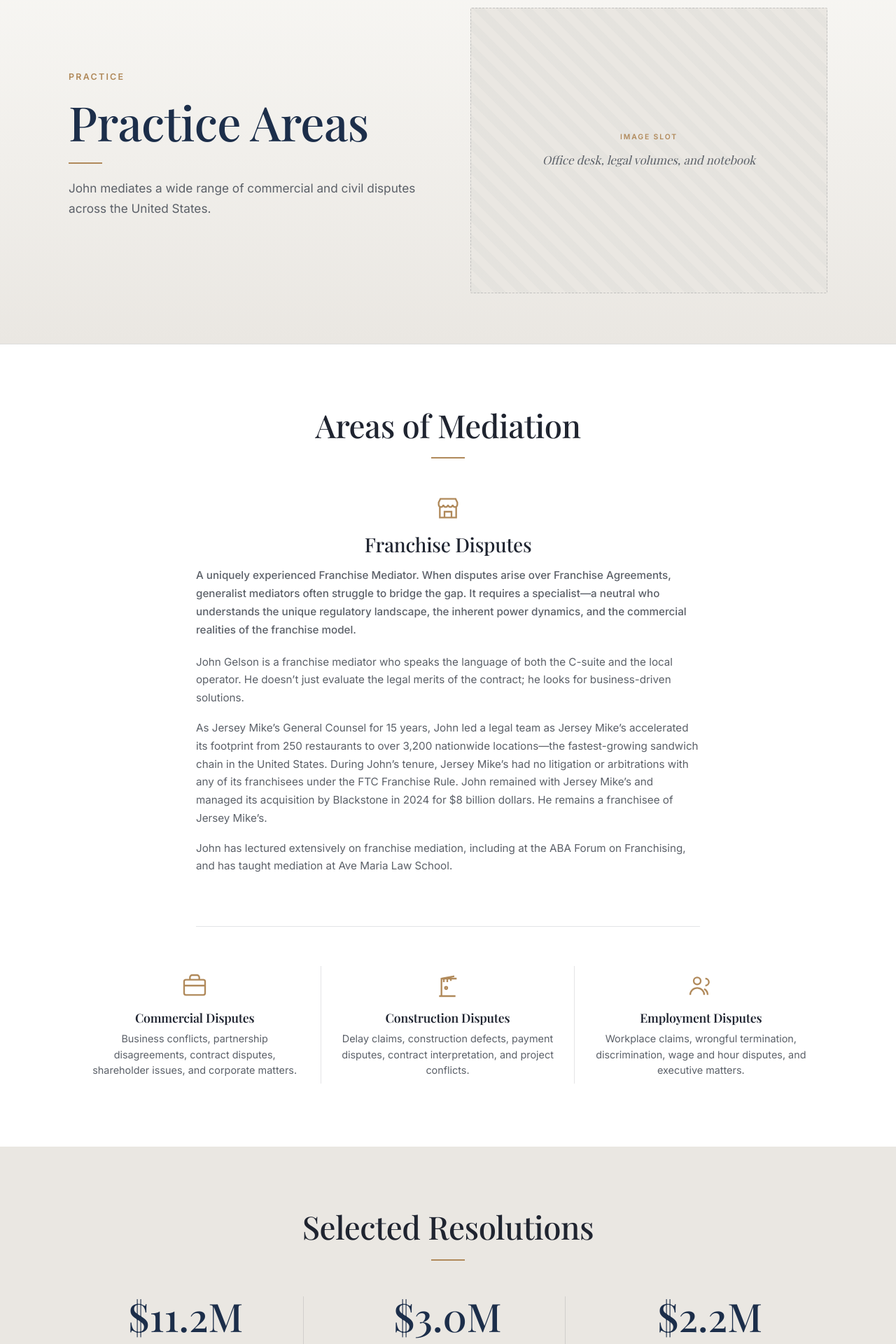
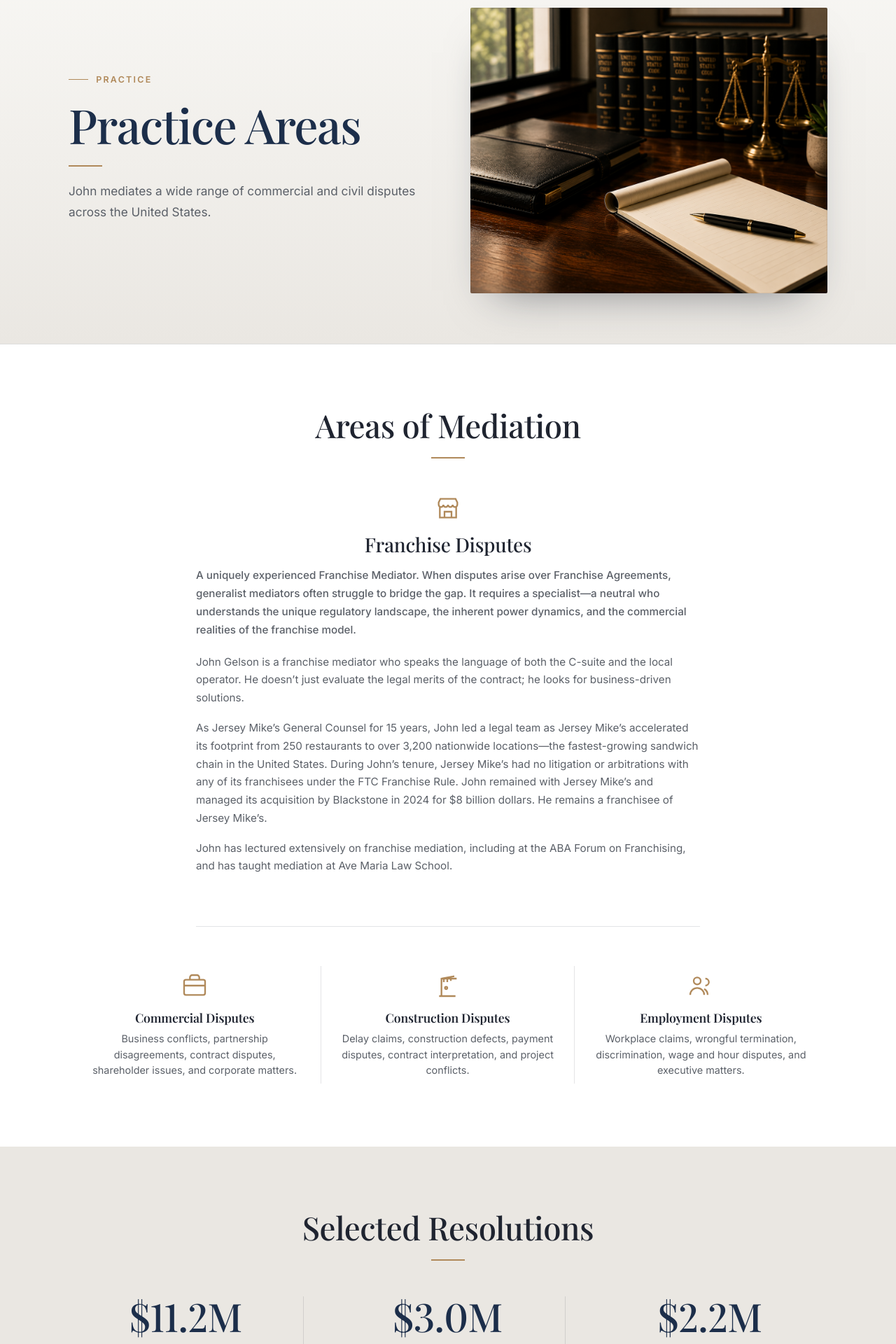
Before and after one commit to MauroAppsLLC/NJMediator, a SvelteKit app: page /practice in a window 1280 px wide. Shown: the part 140-2060 px from the top of the page at 70% size. Built offline with nearby package versions, Linux system fonts and the light colour scheme; a web font is replaced by a local one.

Commit message:
tweaks again 2

```diff
--- a/src/app.css
+++ b/src/app.css
@@ -47,6 +47,8 @@
 	-webkit-font-smoothing: antialiased;
 	-moz-osx-font-smoothing: grayscale;
 	text-rendering: optimizeLegibility;
+	font-feature-settings: 'kern' 1, 'liga' 1, 'calt' 1;
+	font-variant-ligatures: common-ligatures contextual;
 }
 
 h1,
@@ -59,10 +61,13 @@
 	line-height: 1.12;
 	margin: 0;
 	letter-spacing: -0.01em;
+	font-feature-settings: 'kern' 1, 'liga' 1, 'dlig' 1;
+	text-wrap: balance;
 }
 
 h1 {
 	font-size: clamp(2.6rem, 6vw, 4.25rem);
+	letter-spacing: -0.022em;
 }
 
 h2 {
@@ -115,6 +120,9 @@
 }
 
 .eyebrow {
+	display: inline-flex;
+	align-items: center;
+	gap: 0.7rem;
 	font-family: var(--font-body);
 	font-size: 0.78rem;
 	font-weight: 600;
@@ -122,6 +130,14 @@
 	text-transform: uppercase;
 	color: var(--gold);
 	margin: 0 0 1rem;
+}
+
+.eyebrow::before {
+	content: '';
+	width: 1.75rem;
+	height: 1px;
+	background: var(--gold);
+	flex-shrink: 0;
 }
 
 /* The short gold rule used under headings throughout the mockups */
@@ -205,6 +221,22 @@
 	color: var(--navy);
 }
 
+/* Editorial scroll-reveal (applied via use:reveal) */
+.reveal {
+	opacity: 0;
+	transform: translateY(18px);
+	transition:
+		opacity 0.7s cubic-bezier(0.22, 1, 0.36, 1),
+		transform 0.7s cubic-bezier(0.22, 1, 0.36, 1);
+	transition-delay: var(--reveal-delay, 0ms);
+	will-change: opacity, transform;
+}
+
+.reveal.is-revealed {
+	opacity: 1;
+	transform: none;
+}
+
 @media (prefers-reduced-motion: reduce) {
 	html {
 		scroll-behavior: auto;
@@ -213,4 +245,8 @@
 		transition-duration: 0.01ms !important;
 		animation-duration: 0.01ms !important;
 	}
+	.reveal {
+		opacity: 1;
+		transform: none;
+	}
 }
--- /dev/null
+++ b/src/lib/actions/reveal.js
@@ -0,0 +1,41 @@
+/**
+ * Subtle editorial scroll-reveal.
+ * Adds `is-revealed` once the element scrolls into view.
+ * Respects prefers-reduced-motion and gracefully no-ops without IntersectionObserver.
+ */
+export function reveal(node, options = {}) {
+	const { delay = 0, threshold = 0.15 } = options;
+
+	const reduceMotion =
+		typeof window !== 'undefined' &&
+		window.matchMedia &&
+		window.matchMedia('(prefers-reduced-motion: reduce)').matches;
+
+	if (reduceMotion || typeof IntersectionObserver === 'undefined') {
+		node.classList.add('is-revealed');
+		return {};
+	}
+
+	node.classList.add('reveal');
+	if (delay) node.style.setProperty('--reveal-delay', `${delay}ms`);
+
+	const observer = new IntersectionObserver(
+		(entries, obs) => {
+			entries.forEach((entry) => {
+				if (entry.isIntersecting) {
+					entry.target.classList.add('is-revealed');
+					obs.unobserve(entry.target);
+				}
+			});
+		},
+		{ threshold, rootMargin: '0px 0px -8% 0px' }
+	);
+
+	observer.observe(node);
+
+	return {
+		destroy() {
+			observer.disconnect();
+		}
+	};
+}
--- a/src/lib/components/StatGrid.svelte
+++ b/src/lib/components/StatGrid.svelte
@@ -37,6 +37,9 @@
 		font-weight: 500;
 		color: var(--navy);
 		line-height: 1;
+		font-variant-numeric: lining-nums tabular-nums;
+		font-feature-settings: 'lnum' 1, 'tnum' 1;
+		letter-spacing: -0.01em;
 	}
 
 	.label {
--- a/src/routes/contact/+page.svelte
+++ b/src/routes/contact/+page.svelte
@@ -1,5 +1,6 @@
 <script>
 	import { site } from '$lib/site.js';
+	import { reveal } from '$lib/actions/reveal.js';
 
 	let name = $state('');
 	let email = $state('');
@@ -32,7 +33,7 @@
 	<title>Contact | John F. Gelson — Mediation & Resolution Services</title>
 	<meta
 		name="description"
-		content="Contact John F. Gelson to discuss your case. Office in Little Silver, New Jersey, serving clients throughout New Jersey and New York. All inquiries are confidential."
+		content="Contact John F. Gelson to discuss your case. Serving clients across the United States. All inquiries are confidential."
 	/>
 </svelte:head>
 
@@ -50,7 +51,7 @@
 	</div>
 </section>
 
-<section class="section connect">
+<section class="section connect" use:reveal>
 	<div class="container connect-grid">
 		<div class="info">
 			<p class="eyebrow">Contact Information</p>
--- a/src/routes/practice/+page.svelte
+++ b/src/routes/practice/+page.svelte
@@ -1,6 +1,7 @@
 <script>
+	import { base } from '$app/paths';
 	import SectionRule from '$lib/components/SectionRule.svelte';
-	import ImageSlot from '$lib/components/ImageSlot.svelte';
+	import { reveal } from '$lib/actions/reveal.js';
 
 	const areas = [
 		{
@@ -44,7 +45,7 @@
 	<title>Practice Areas | John F. Gelson — Mediation Services</title>
 	<meta
 		name="description"
-		content="John F. Gelson mediates commercial, construction, employment, franchise, and personal injury disputes throughout New Jersey and New York."
+		content="John F. Gelson mediates franchise, commercial, construction, and employment disputes across the United States."
 	/>
 </svelte:head>
 
@@ -79,12 +80,18 @@
 			</p>
 		</div>
 		<div class="hero-media">
-			<ImageSlot caption="Office desk, legal volumes, and notebook" ratio="5 / 4" />
+			<img
+				src="{base}/images/contact-desk.png"
+				alt="Law office desk with legal volumes, notepad, and pen"
+				width="1254"
+				height="1254"
+				loading="lazy"
+			/>
 		</div>
 	</div>
 </section>
 
-<section class="section areas">
+<section class="section areas" use:reveal>
 	<div class="container">
 		<SectionRule title="Areas of Mediation" center />
 
@@ -115,7 +122,7 @@
 	</div>
 </section>
 
-<section class="section resolutions">
+<section class="section resolutions" use:reveal>
 	<div class="container">
 		<SectionRule title="Selected Resolutions" center />
 		<div class="res-grid">
@@ -130,7 +137,7 @@
 	</div>
 </section>
 
-<section class="section why">
+<section class="section why" use:reveal>
 	<div class="container">
 		<SectionRule title="Why Mediation" center />
 		<div class="why-grid">
@@ -147,7 +154,7 @@
 	</div>
 </section>
 
-<section class="section-dark final">
+<section class="section-dark final" use:reveal>
 	<div class="container">
 		<h2>Experienced mediation.<br />Practical solutions.<br />Efficient outcomes.</h2>
 		<span class="rule"></span>
@@ -167,6 +174,30 @@
 		align-items: center;
 		gap: clamp(2rem, 5vw, 4rem);
 		padding-block: clamp(3rem, 6vw, 4.5rem);
+	}
+
+	.hero-media {
+		position: relative;
+		border-radius: var(--radius);
+		overflow: hidden;
+		box-shadow: 0 30px 60px -34px rgba(31, 36, 48, 0.55);
+	}
+
+	.hero-media::after {
+		content: '';
+		position: absolute;
+		inset: 0;
+		pointer-events: none;
+		box-shadow: inset 0 0 0 1px rgba(31, 36, 48, 0.08);
+		border-radius: inherit;
+	}
+
+	.hero-media img {
+		width: 100%;
+		height: 100%;
+		object-fit: cover;
+		display: block;
+		aspect-ratio: 5 / 4;
 	}
 
 	.hero-copy h1 {
@@ -279,6 +310,9 @@
 		font-weight: 500;
 		color: var(--navy);
 		line-height: 1;
+		font-variant-numeric: lining-nums tabular-nums;
+		font-feature-settings: 'lnum' 1, 'tnum' 1;
+		letter-spacing: -0.01em;
 	}
 
 	.res-rule {
```
Also changed, not shown: src/lib/components/FeatureGrid.svelte (+28 -0 lines), src/routes/+page.svelte (+5 -4 lines), src/routes/about/+page.svelte (+35 -6 lines), rewebdevelopmentprojects/image0.png (added), static/images/contact-desk.png (added).
